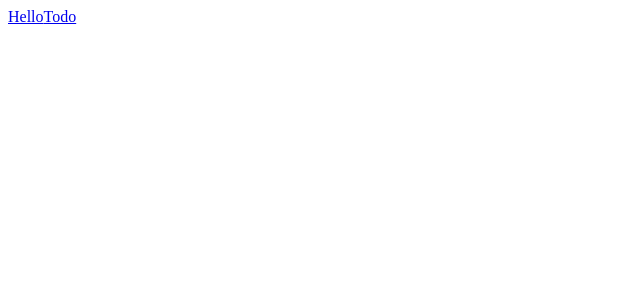
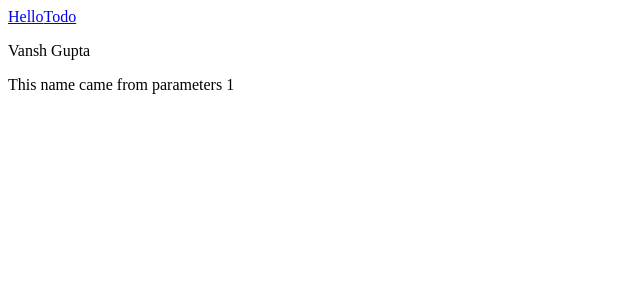
Before and after one commit to vansh-veersa/learning-angular, an Angular app: page /hello/1 in a window 1280 px wide. Before the commit this address led to /. Shown: the top 300 px of the page, without its empty margins (0-640 px from the left). Built offline with nearby package versions, Linux system fonts and the light colour scheme.

Commit message:
dynamic routing

```diff
--- a/src/app/hello/hello.html
+++ b/src/app/hello/hello.html
@@ -1,2 +1,8 @@
 <!-- <p>hello works!</p> -->
-<p>{{name()}}</p>
+<p>{{name}}</p>
+@if (paramName()){
+    <p>This name came from parameters {{paramName()}}</p>
+}
+@else{
+    <p>No name passed via params</p>
+}
--- a/src/app/hello/hello.ts
+++ b/src/app/hello/hello.ts
@@ -1,4 +1,5 @@
 import { Component, signal } from '@angular/core';
+import { ActivatedRoute } from '@angular/router';
 
 @Component({
   selector: 'app-hello',
@@ -7,8 +8,12 @@ import { Component, signal } from '@angular/core';
   styleUrl: './hello.scss',
 })
 export class Hello {
-  name = signal("Vansh Gupta");
-  changeName(newName:string){
-    this.name.set(newName);
+  name = "Vansh Gupta"
+  paramName = signal<string|null>("");
+  constructor(private route:ActivatedRoute){
+    this.route.paramMap.subscribe((params)=>{
+      this.paramName.set(params.get("name"))
+    })
   }
+
 }
```
Also changed, not shown: src/app/app.routes.ts (+8 -2 lines).
